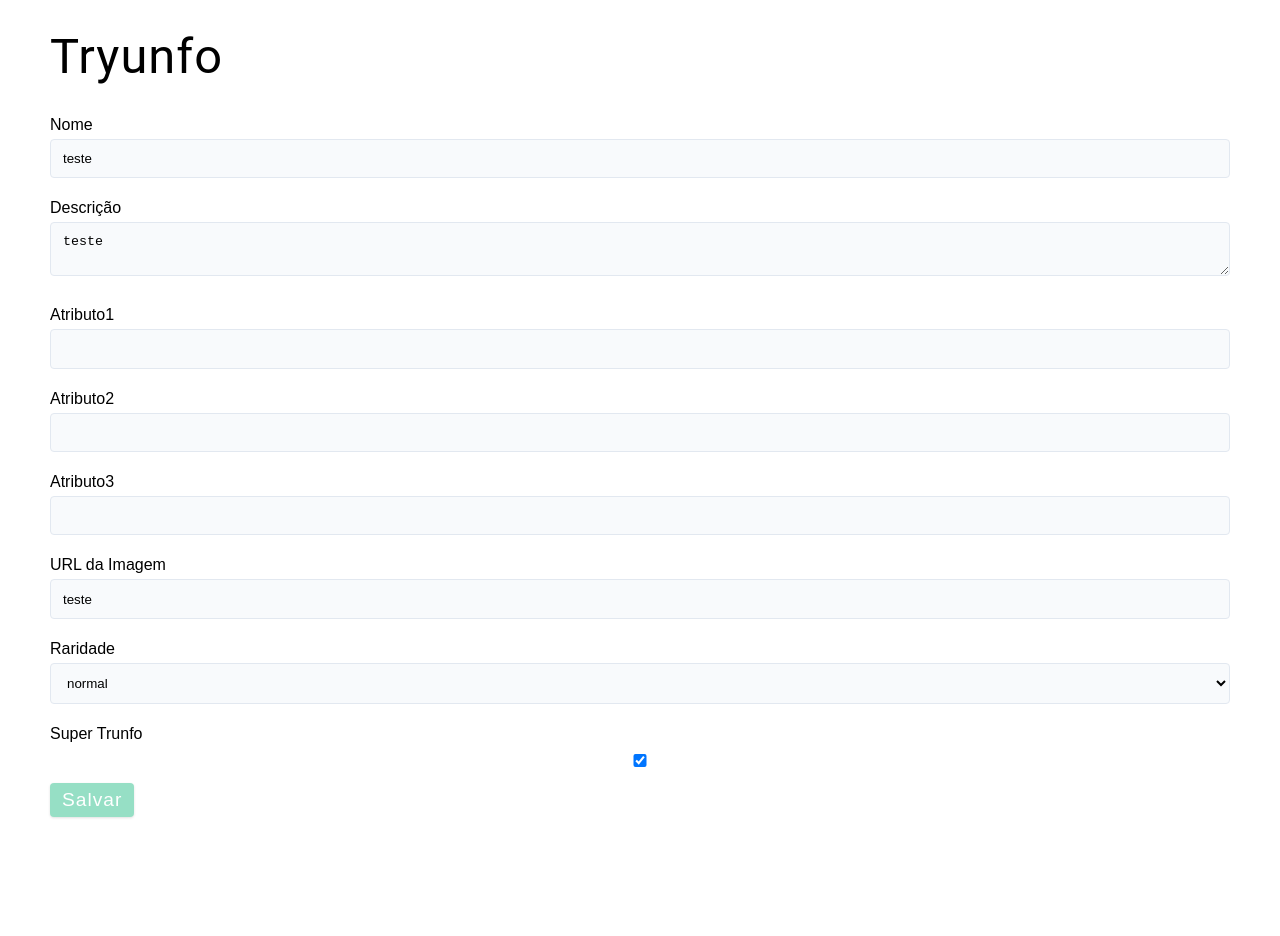
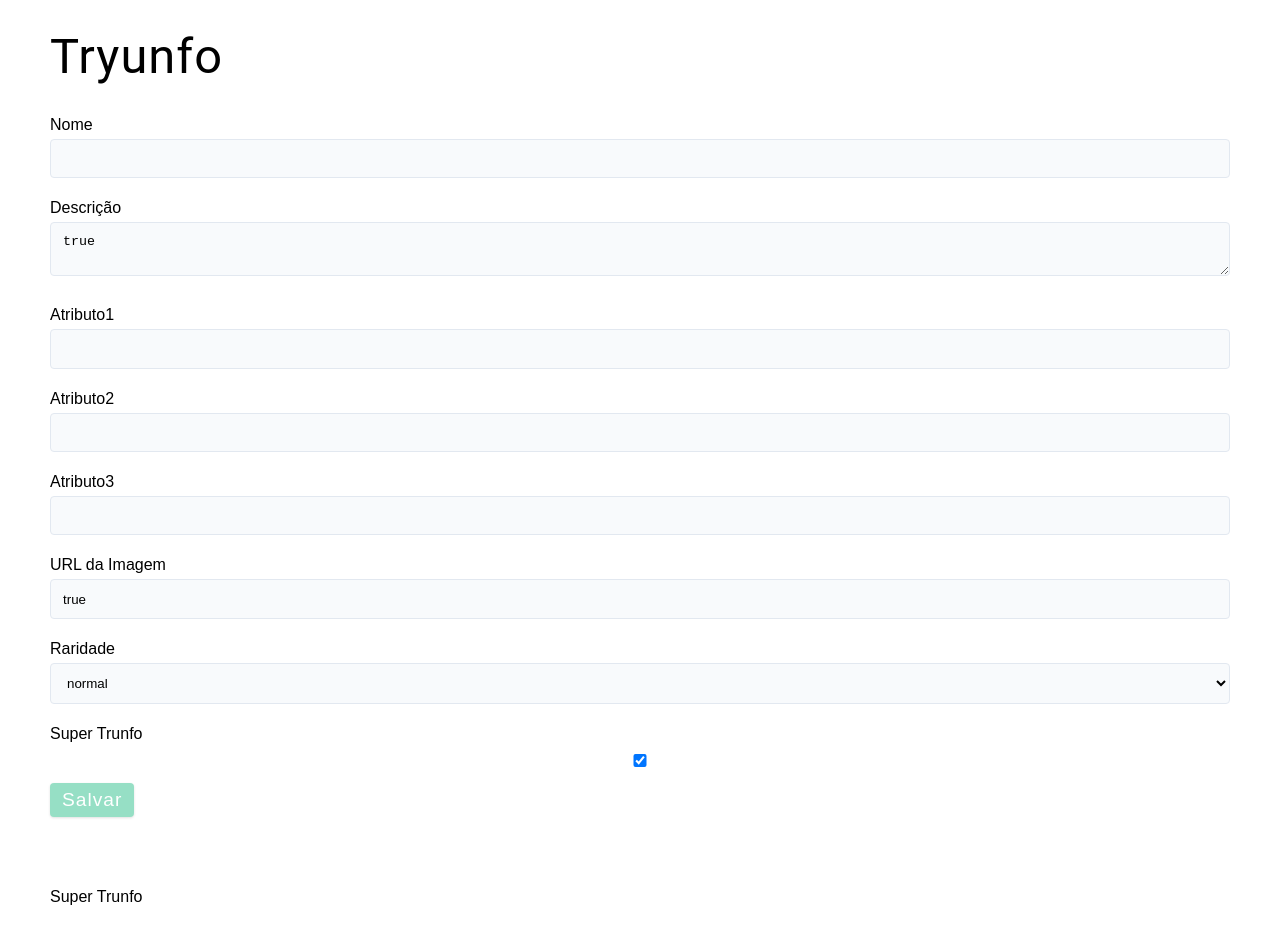
Before and after one commit to erik-ymmt/tryunfo-trybe-project, a React (Create React App) app: page / in a window 1280 px wide. Before the commit the page ends 892 px from the top, so only its background shows below. Built offline with nearby package versions, Linux system fonts and the light colour scheme.

Commit message:
fix Requirement 3 bug - calling the function in a wrong way - using ternary instead

```diff
--- a/src/App.js
+++ b/src/App.js
@@ -3,17 +3,40 @@ import Card from './components/Card';
 import Form from './components/Form';
 
 class App extends React.Component {
+  constructor() {
+    super();
+
+    this.handleInput = this.handleInput.bind(this);
+
+    // this.state = {
+    //   cardName: '',
+    //   cardDescription: '',
+    //   cardAttr1: '',
+    //   cardAttr2: '',
+    //   cardAttr3: '',
+    //   cardImage: '',
+    //   cardRare: '',
+    //   cardTrunfo: '',
+    // };
+  }
+
+  handleInput() {
+    this.setState(
+
+    );
+  }
+
   render() {
     return (
       <div>
         <h1>Tryunfo</h1>
         <Form
-          cardName="teste"
-          cardDescription="teste"
+          cardName={ this.handleInput }
+          cardDescription
           cardAttr1
           cardAttr2
           cardAttr3
-          cardImage="teste"
+          cardImage
           cardRare
           cardTrunfo
           hasTrunfo
--- a/src/components/Card.js
+++ b/src/components/Card.js
@@ -13,6 +13,7 @@ class Card extends React.Component {
       cardRare,
       cardTrunfo,
     } = this.props;
+
     return (
       <div>
         <h2 data-testid="name-card">{ cardName }</h2>
@@ -22,8 +23,10 @@ class Card extends React.Component {
         <div data-testid="attr2-card">{ cardAttr2 }</div>
         <div data-testid="attr3-card">{ cardAttr3 }</div>
         <div data-testid="rare-card">{ cardRare }</div>
-        <div data-testid="trunfo-card">
-          { () => { if (cardTrunfo) return cardTrunfo; } }
+        <div>
+          { cardTrunfo
+            ? <div data-testid="trunfo-card"> Super Trunfo </div>
+            : <div />}
         </div>
       </div>
 
```
